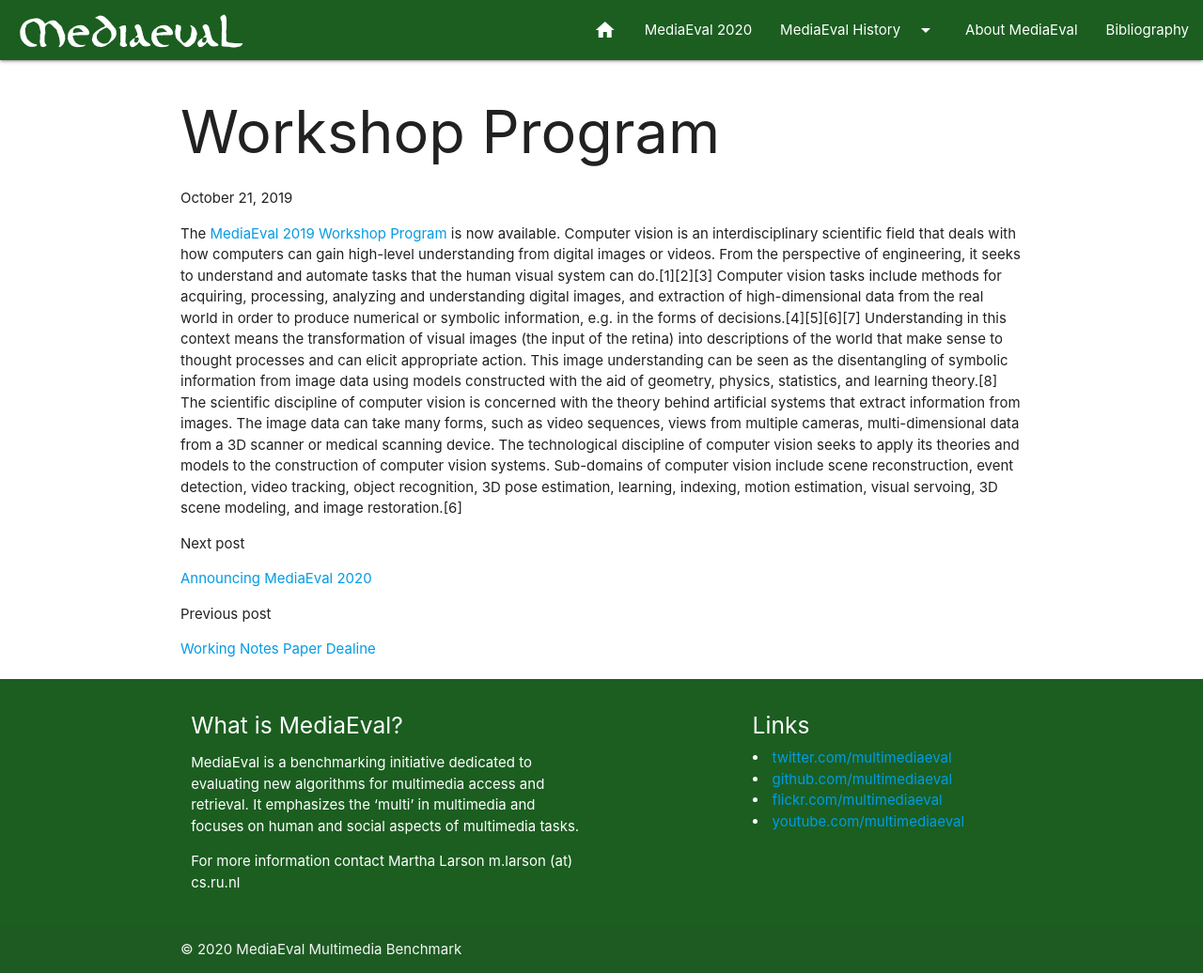
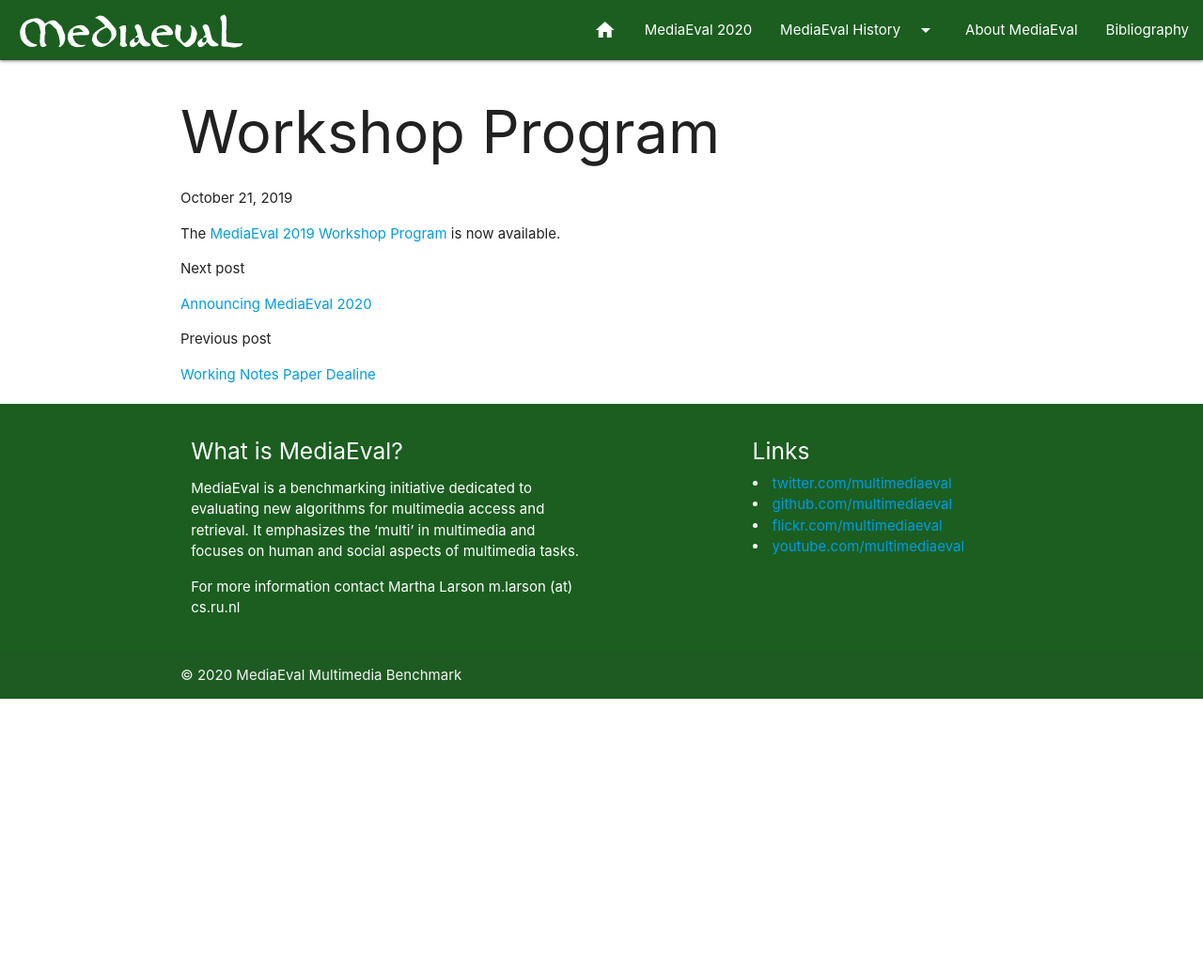
Before and after one commit to multimediaeval/multimediaeval.github.io, a Jekyll site: the page built from _posts/2019-10-21-workshop-program.md, in a window 1280 px wide and 1036 px high. Shown: the whole window at 94% size. Built offline with Jekyll 4.4.1, drawn with Linux system fonts in a browser that asks for light colours.

Commit message:
going back to the older 2019 post text

```diff
--- a/_posts/2019-10-21-workshop-program.md
+++ b/_posts/2019-10-21-workshop-program.md
@@ -4,7 +4,4 @@
 tags: [workshop, program]
 ---
 
-The [MediaEval 2019 Workshop Program](http://multimediaeval.org/docs/MediaEval19_Program.pdf) is now available. Computer vision is an interdisciplinary scientific field that deals with how computers can gain high-level understanding from digital images or videos. From the perspective of engineering, it seeks to understand and automate tasks that the human visual system can do.[1][2][3]
-Computer vision tasks include methods for acquiring, processing, analyzing and understanding digital images, and extraction of high-dimensional data from the real world in order to produce numerical or symbolic information, e.g. in the forms of decisions.[4][5][6][7] Understanding in this context means the transformation of visual images (the input of the retina) into descriptions of the world that make sense to thought processes and can elicit appropriate action. This image understanding can be seen as the disentangling of symbolic information from image data using models constructed with the aid of geometry, physics, statistics, and learning theory.[8]
-The scientific discipline of computer vision is concerned with the theory behind artificial systems that extract information from images. The image data can take many forms, such as video sequences, views from multiple cameras, multi-dimensional data from a 3D scanner or medical scanning device. The technological discipline of computer vision seeks to apply its theories and models to the construction of computer vision systems.
-Sub-domains of computer vision include scene reconstruction, event detection, video tracking, object recognition, 3D pose estimation, learning, indexing, motion estimation, visual servoing, 3D scene modeling, and image restoration.[6]
+The [MediaEval 2019 Workshop Program](http://multimediaeval.org/docs/MediaEval19_Program.pdf) is now available.
```
